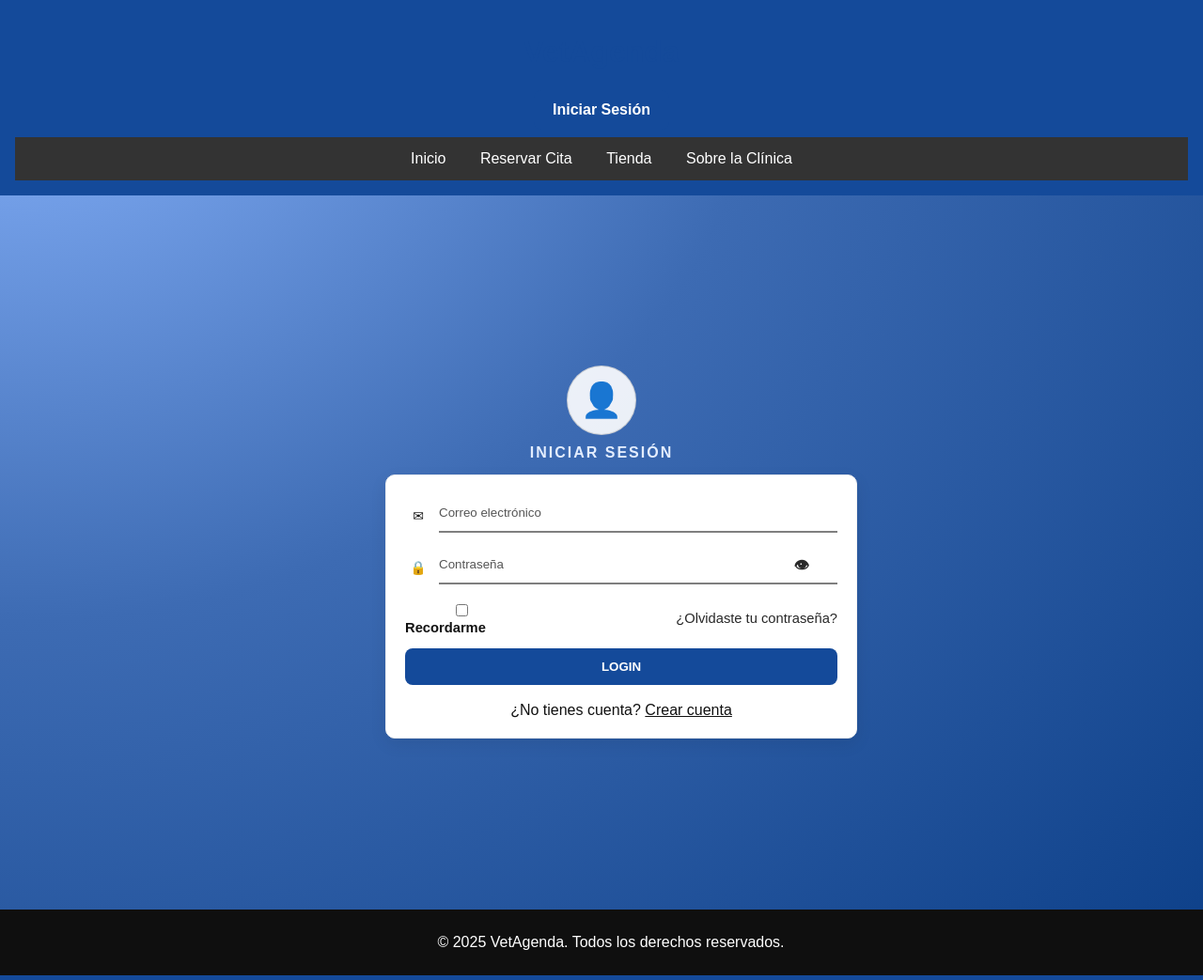
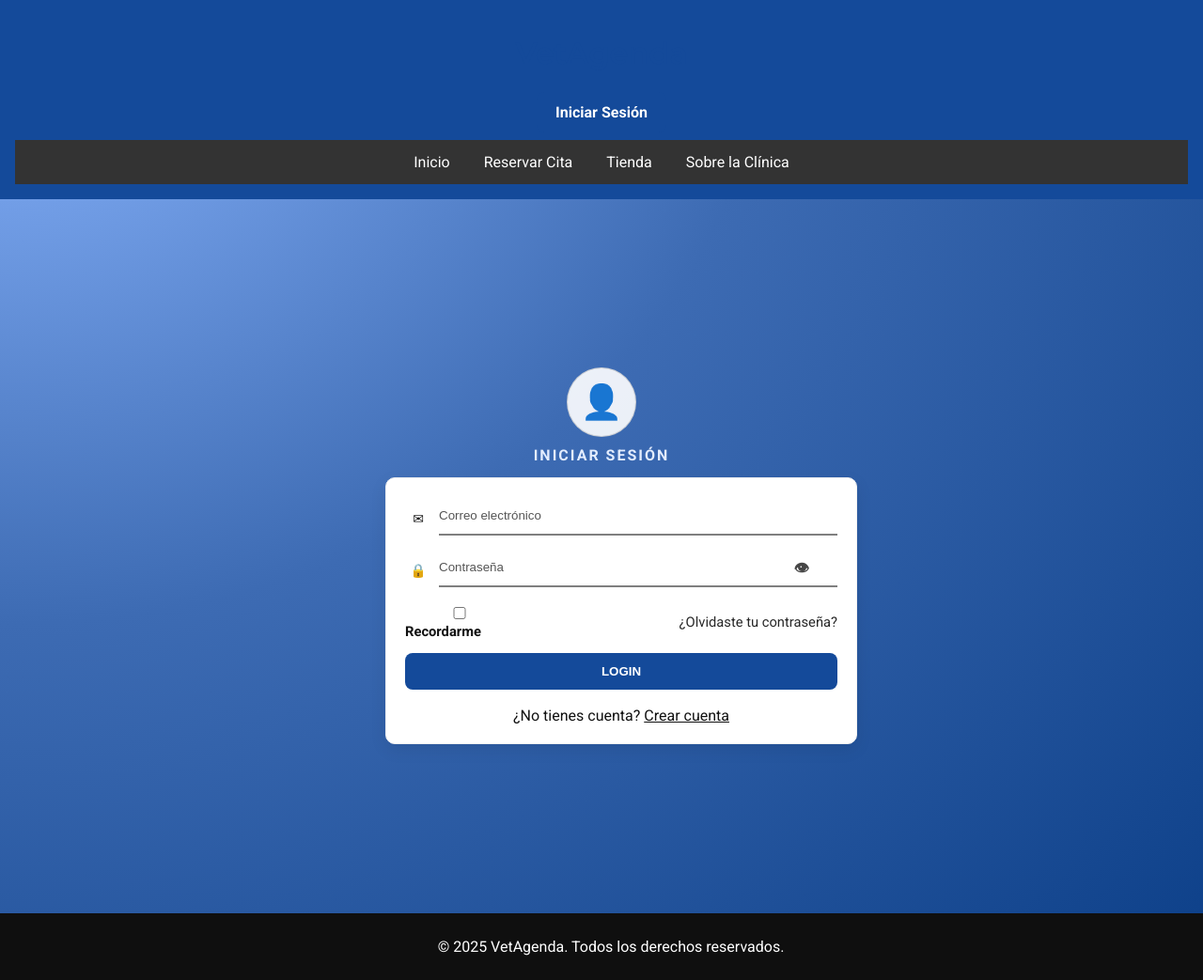
Before and after one commit to itsRenzoz/Proyecto_Viernes, a PHP site: page /login.html in a window 1280 px wide. Shown: the whole page at 94% size. Run offline with PHP 8.4, Linux system fonts and the light colour scheme.

Commit message:
Implementación de variables CSS y fuentes de Google Fonts

```diff
--- a/admin.html
+++ b/admin.html
@@ -5,6 +5,7 @@
 	<title>Panel Administrativo - VetAgenda</title>
 	<link rel="stylesheet" href="css/estilos.css">
 	<meta name="viewport" content="width=device-width, initial-scale=1">
+	<link href="https://fonts.googleapis.com/css2?family=Montserrat:wght@400;600&family=Roboto:wght@400;700&display=swap" rel="stylesheet">
 </head>
 <body>
 	<header>
@@ -14,7 +15,7 @@
 			<ul>
 				<li><a href="index.html">Inicio</a></li>
 				<li id="nav-auth"><a href="login.html">Iniciar Sesión/Registrarse</a></li>
-				<li><a href="reservas.html">Reservas</a></li>
+				<li><a href="reservas.html">Reservar Cita</a></li>
 				<li><a href="tienda.html">Tienda</a></li>
 				<li><a href="info-clinica.html">Info Clínica</a></li>
 				<li id="nav-admin" style="display:none"><a href="admin.html">Panel Admin</a></li>
--- a/config/config.php
+++ b/config/config.php
@@ -3,7 +3,7 @@
 // Se pueden sobrescribir con variables de entorno en XAMPP si se desea
 
 define('DB_HOST', getenv('DB_HOST') ?: 'localhost');
-define('DB_PORT', getenv('DB_PORT') ?: '3306');
+define('DB_PORT', getenv('DB_PORT') ?: '3308');
 define('DB_NAME', getenv('DB_NAME') ?: 'vetagenda');
 define('DB_USER', getenv('DB_USER') ?: 'root');
 define('DB_PASS', getenv('DB_PASS') ?: '123456');
--- a/css/estilos.css
+++ b/css/estilos.css
@@ -1,11 +1,26 @@
+:root {
+    --color-primary: #144a9a; /* Azul principal */
+    --color-primary-dark: #0f3e82; /* Azul oscuro para hover */
+    --color-secondary: #00a8e8; /* Azul claro para acentos y seleccionados */
+    --color-success: #2e7d32; /* Verde para mensajes OK */
+    --color-error: #c62828; /* Rojo para mensajes de error */
+    --color-text: #333; /* Texto general */
+    --color-text-light: #555; /* Texto secundario */
+    --color-bg-light: #f7f7f7; /* Fondo de elementos claros */
+    --color-bg-body: #e0dddd; /* Fondo del body */
+    --color-border: #cfcfcf; /* Borde general */
+    --color-border-light: #f0f0f0; /* Borde ligero */
 
+    --font-family-body: 'Roboto', Arial, sans-serif; /* Fuente principal */
+    --font-family-heading: 'Montserrat', sans-serif; /* Fuente para títulos */
+}
 
 body {
-    font-family: Arial, sans-serif;
+    font-family: var(--font-family-body);
     margin: 0;
     padding: 0;
-    background-color: #e0dddd;
-    color: #333;
+    background-color: var(--color-bg-body);
+    color: var(--color-text);
 }
 
 /* Hero auth */
@@ -252,7 +268,7 @@ form label {
     cursor: pointer;
     font-size: 16px;
     opacity: 0.9;
-    color: #111;
+    color: var(--color-text);
 }
 
 .toggle-password:hover { opacity: 1; }
@@ -267,7 +283,7 @@ form input {
     width: 100%;
     padding: 12px;
     margin-bottom: 4px;
-    border: 1px solid #cfcfcf;
+    border: 1px solid var(--color-border);
     border-radius: 8px;
     background: #fff;
     transition: border-color 0.2s ease, box-shadow 0.2s ease;
--- a/index.html
+++ b/index.html
@@ -5,6 +5,7 @@
     <title>Gestión de Citas Veterinarias - Inicio</title>
     <link rel="stylesheet" href="css/estilos.css">
     <meta name="viewport" content="width=device-width, initial-scale=1">
+    <link href="https://fonts.googleapis.com/css2?family=Montserrat:wght@400;600&family=Roboto:wght@400;700&display=swap" rel="stylesheet">
 </head>
 <body>
     <header>
--- a/login.html
+++ b/login.html
@@ -5,6 +5,7 @@
 	<title>Gestión de Citas Veterinarias - Iniciar Sesión</title>
 	<link rel="stylesheet" href="css/estilos.css">
 	<meta name="viewport" content="width=device-width, initial-scale=1">
+	<link href="https://fonts.googleapis.com/css2?family=Montserrat:wght@400;600&family=Roboto:wght@400;700&display=swap" rel="stylesheet">
 </head>
 <body class="auth-page">
 	<header>
--- a/reservas.html
+++ b/reservas.html
@@ -5,6 +5,7 @@
 	<title>Gestión de Citas Veterinarias - Reservar Cita</title>
 	<link rel="stylesheet" href="css/estilos.css">
 	<meta name="viewport" content="width=device-width, initial-scale=1">
+	<link href="https://fonts.googleapis.com/css2?family=Montserrat:wght@400;600&family=Roboto:wght@400;700&display=swap" rel="stylesheet">
 </head>
 <body>
 	<header>
--- a/tienda.html
+++ b/tienda.html
@@ -5,6 +5,7 @@
 	<title>Gestión de Citas Veterinarias - Tienda</title>
 	<link rel="stylesheet" href="css/estilos.css">
 	<meta name="viewport" content="width=device-width, initial-scale=1">
+	<link href="https://fonts.googleapis.com/css2?family=Montserrat:wght@400;600&family=Roboto:wght@400;700&display=swap" rel="stylesheet">
 </head>
 <body>
 	<header>
```
Also changed, not shown: other parts of css/estilos.css (+39 -30 lines), info-clinica.html (+4 -3 lines).
